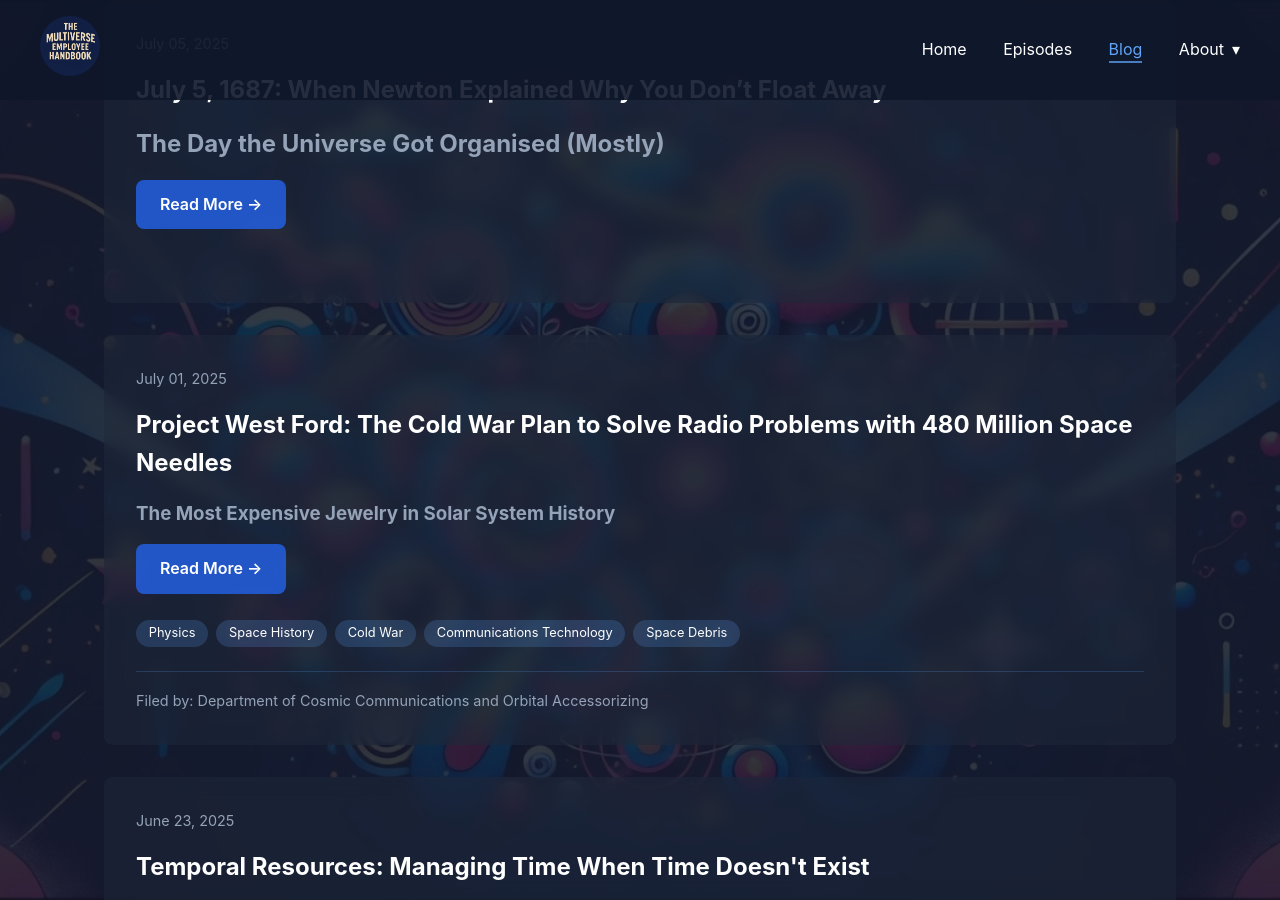
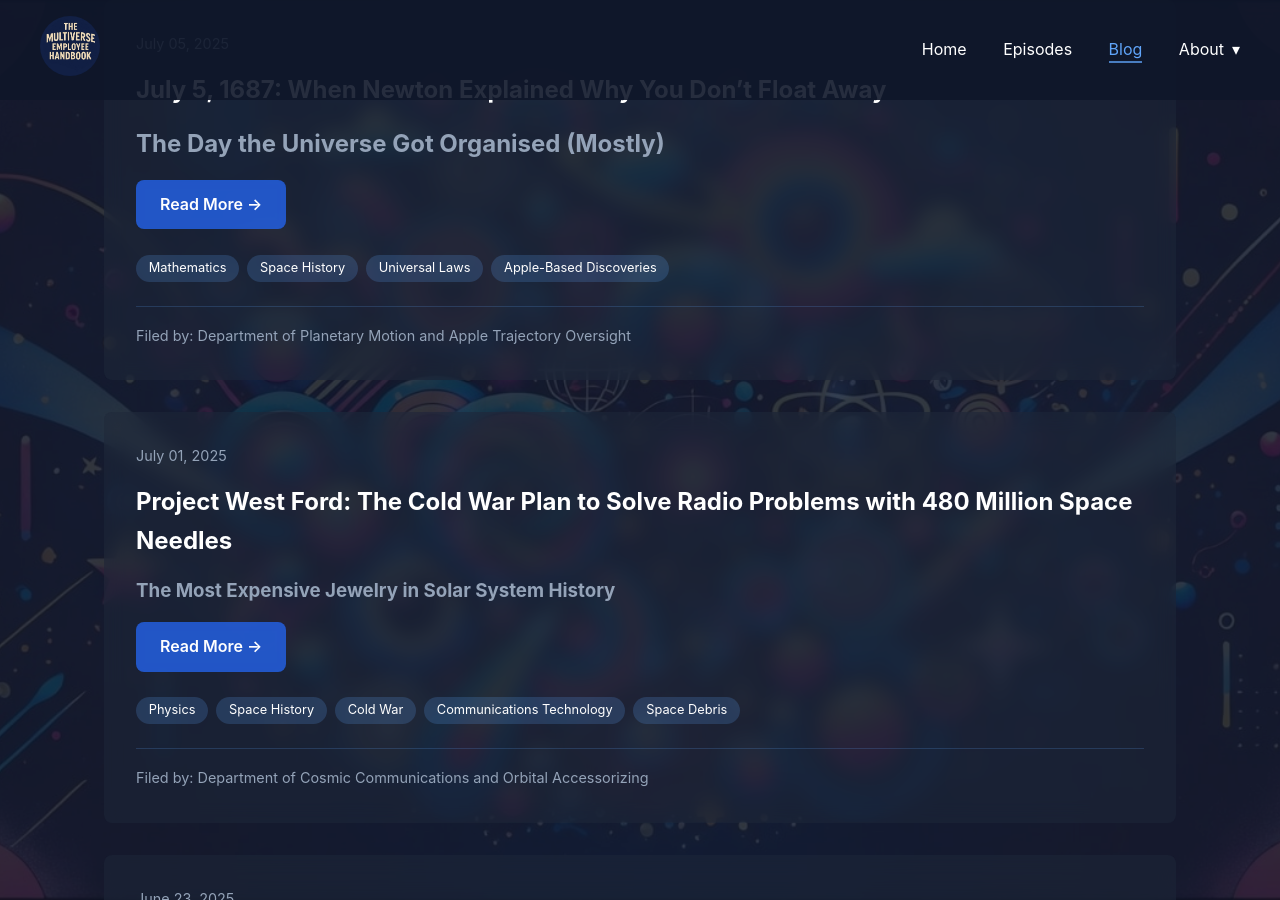
Before and after one commit to forward6/tmeh, a Jekyll site: the page built from blog.md, in a window 1280 px wide and 900 px high, scrolled down 473 px. Built offline with Jekyll 4.4.1, drawn with Linux system fonts in a browser that asks for light colours.

Commit message:
Fixed some things

```diff
--- a/_posts/2025-07-05-when-newton-explained-why-you-dont-float-away.md
+++ b/_posts/2025-07-05-when-newton-explained-why-you-dont-float-away.md
@@ -1,7 +1,10 @@
 ---
+layout: post
 title: "July 5, 1687: When Newton Explained Why You Don’t Float Away"
 description: "On this day in 1687, Isaac Newton published the Principia—a book that explained why apples fall, why planets don’t wander off, and why NASA is still lighting enormous tubes on fire to fling humans into orbit 337 years later."
 date: 2025-07-05
+department: Department of Planetary Motion and Apple Trajectory Oversight
+categories: [Mathematics, Space History, Universal Laws, Apple-Based Discoveries]
 ---
 
 ## The Day the Universe Got Organised (Mostly)
```
